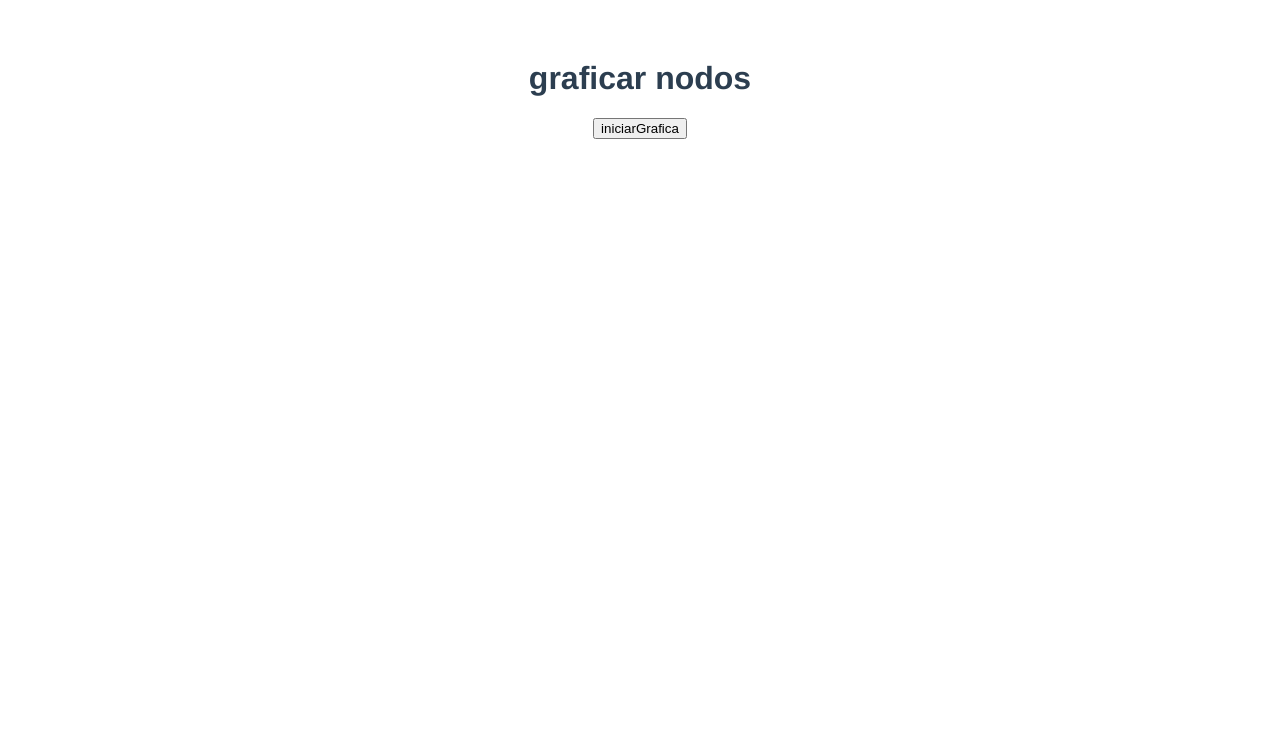
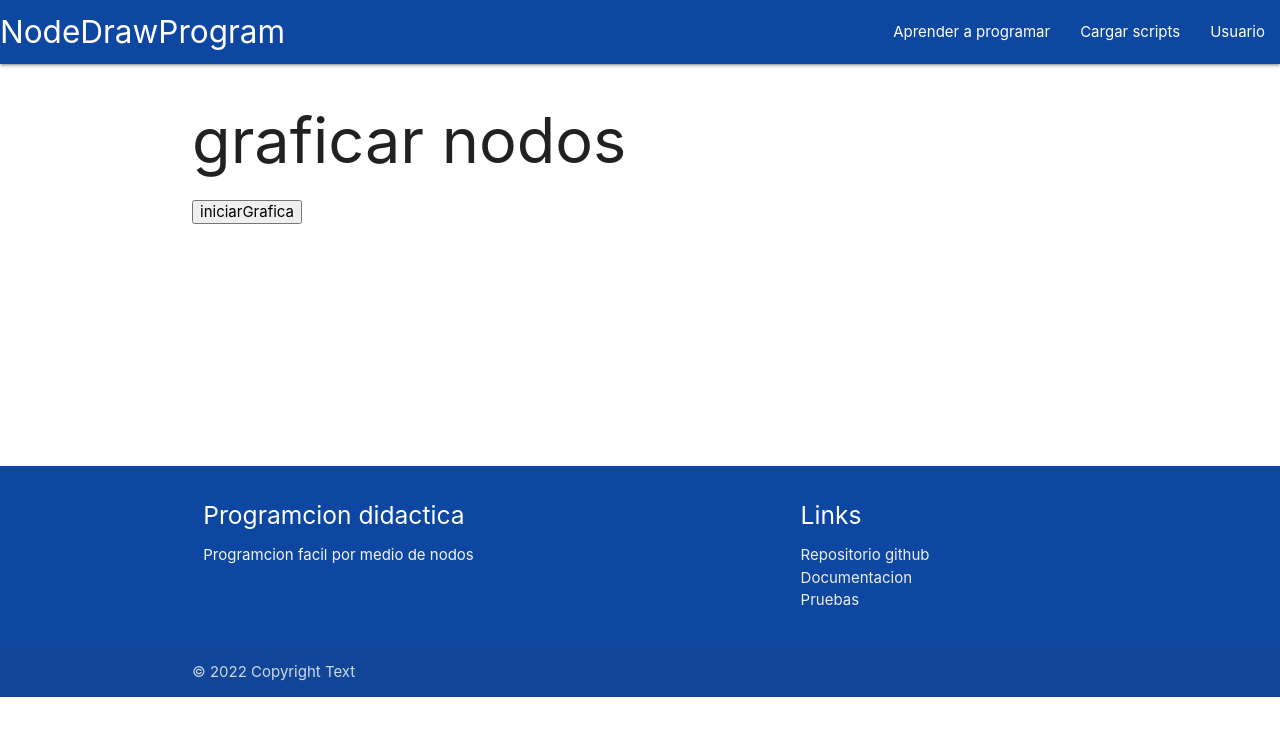
Before and after one commit to RobinCC95/drawFlow, a Vue app in the folder frontend/program-nodos/: page / in a window 1280 px wide. Shown: the top 736 px of the page. Built offline with nearby package versions, Linux system fonts and the light colour scheme.

Commit message:
maqueta con materialize

```diff
--- a/frontend/program-nodos/src/App.vue
+++ b/frontend/program-nodos/src/App.vue
@@ -1,27 +1,34 @@
 <template>
   <div id="app">
-    <GraficarNodos></GraficarNodos>
+    <HeaderPag></HeaderPag>
+    <div class="container altura">
+      <GraficarNodos></GraficarNodos>
+    </div>
+    <FooterPag></FooterPag>
   </div>
 </template>
 
 <script>
 import GraficarNodos from "./components/GraficarNodos.vue";
+import M from "materialize-css";
+import FooterPag from "./components/template/FooterPag.vue";
+import HeaderPag from "./components/template/HeaderPag.vue";
 
 export default {
   name: "App",
+  mounted() {
+    M.AutoInit();
+  },
   components: {
     GraficarNodos,
+    FooterPag,
+    HeaderPag,
   },
 };
 </script>
 
 <style>
-#app {
-  font-family: Avenir, Helvetica, Arial, sans-serif;
-  -webkit-font-smoothing: antialiased;
-  -moz-osx-font-smoothing: grayscale;
-  text-align: center;
-  color: #2c3e50;
-  margin-top: 60px;
+.altura {
+  height: 360px;
 }
 </style>
--- a/frontend/program-nodos/src/components/GraficarNodos.vue
+++ b/frontend/program-nodos/src/components/GraficarNodos.vue
@@ -7,7 +7,7 @@
 </template>
 
 <script>
-import Drawflow from '../../node_modules/drawflow/dist/drawflow.js';
+//import Drawflow from '../../node_modules/drawflow/dist/drawflow.js';
 
 export default {
     name: 'GraficarNodos',
@@ -26,9 +26,9 @@ export default {
             this.contador++;
         },
         iniciarGrafica(){
-            var id = document.getElementById("drawflow");
-            const editor = new Drawflow(id);
-            editor.start();
+            // var id = document.getElementById("drawflow");
+            // const editor = new Drawflow(id);
+            // editor.start();
         },
     },
 }
--- /dev/null
+++ b/frontend/program-nodos/src/components/template/FooterPag.vue
@@ -0,0 +1,33 @@
+<template>
+    <div>
+        <footer class="page-footer #0d47a1 blue darken-4">
+          <div class="container">
+            <div class="row">
+              <div class="col l6 s12">
+                <h5 class="white-text">Programcion didactica</h5>
+                <p class="grey-text text-lighten-4">Programcion facil por medio de nodos</p>
+              </div>
+              <div class="col l4 offset-l2 s12">
+                <h5 class="white-text">Links</h5>
+                <ul>
+                  <li><a class="grey-text text-lighten-3" href="#!">Repositorio github</a></li>
+                  <li><a class="grey-text text-lighten-3" href="#!">Documentacion</a></li>
+                  <li><a class="grey-text text-lighten-3" href="#!">Pruebas</a></li>
+                </ul>
+              </div>
+            </div>
+          </div>
+          <div class="footer-copyright">
+            <div class="container">
+            © 2022 Copyright Text
+            </div>
+          </div>
+        </footer>
+
+    </div>
+</template>
+<script>
+export default{
+    name: 'FooterPag',
+}
+</script>
--- /dev/null
+++ b/frontend/program-nodos/src/components/template/HeaderPag.vue
@@ -0,0 +1,20 @@
+<template>
+  <div>
+    <nav>
+      <div class="nav-wrapper #0d47a1 blue darken-4">
+        <a href="#" class="brand-logo">NodeDrawProgram</a>
+        <ul id="nav-mobile" class="right hide-on-med-and-down">
+          <li><a href="sass.html">Aprender a programar</a></li>
+          <li><a href="badges.html">Cargar scripts</a></li>
+          <li><a href="collapsible.html">Usuario</a></li>
+        </ul>
+      </div>
+    </nav>
+  </div>
+</template>
+
+<script>
+export default{
+  name: 'FooterPag',
+}
+</script>
--- a/frontend/program-nodos/src/main.js
+++ b/frontend/program-nodos/src/main.js
@@ -1,6 +1,7 @@
 import { createApp } from 'vue'
 import App from './App.vue'
-
+import 'materialize-css/dist/css/materialize.min.css'
+import 'material-design-icons/iconfont/material-icons.css'
 //import Drawflow from 'drawflow'
 //import styleDrawflow from 'drawflow/dist/drawflow.min.css'
 //var Drawflow = require('drawflow')
```
